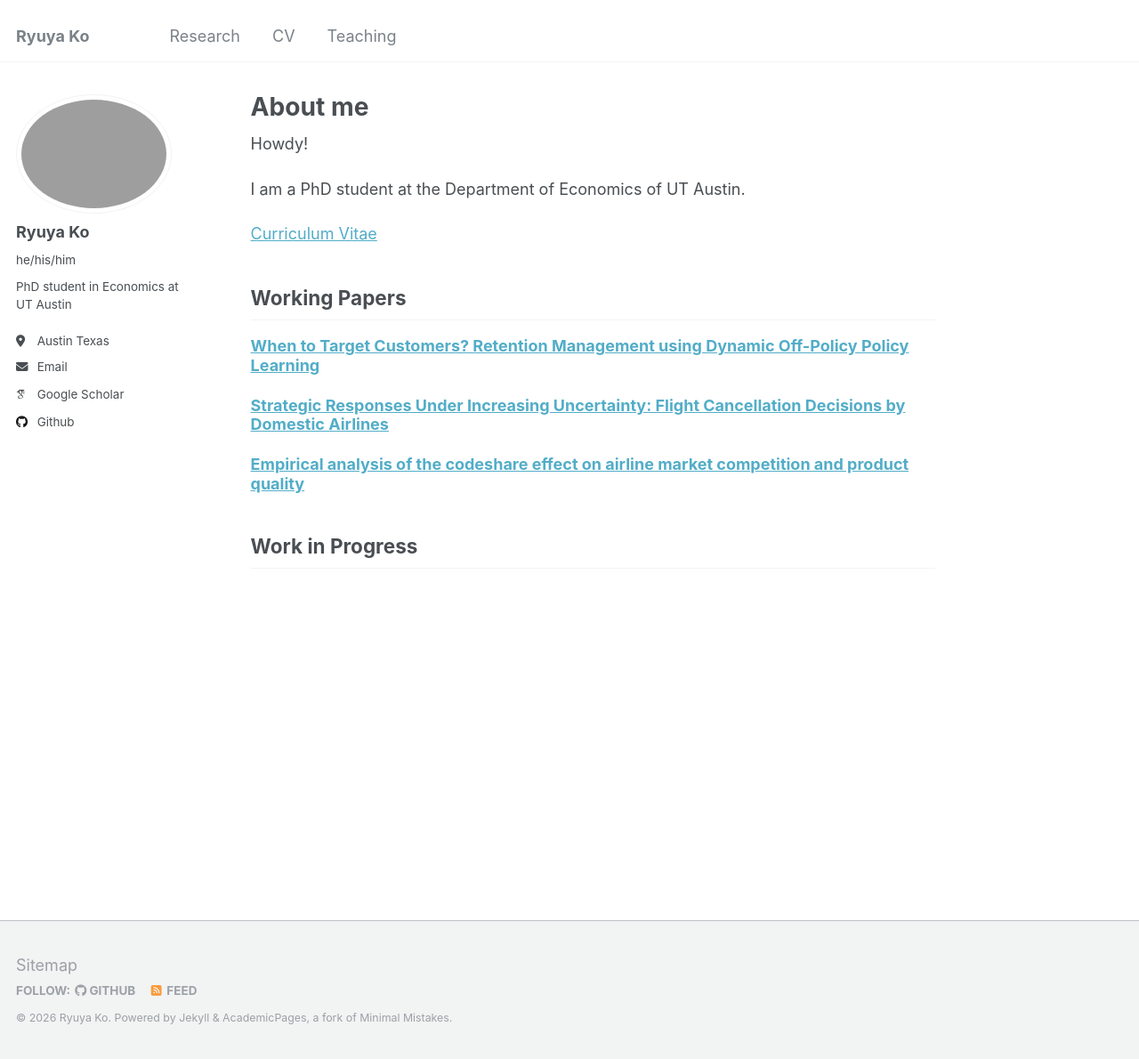
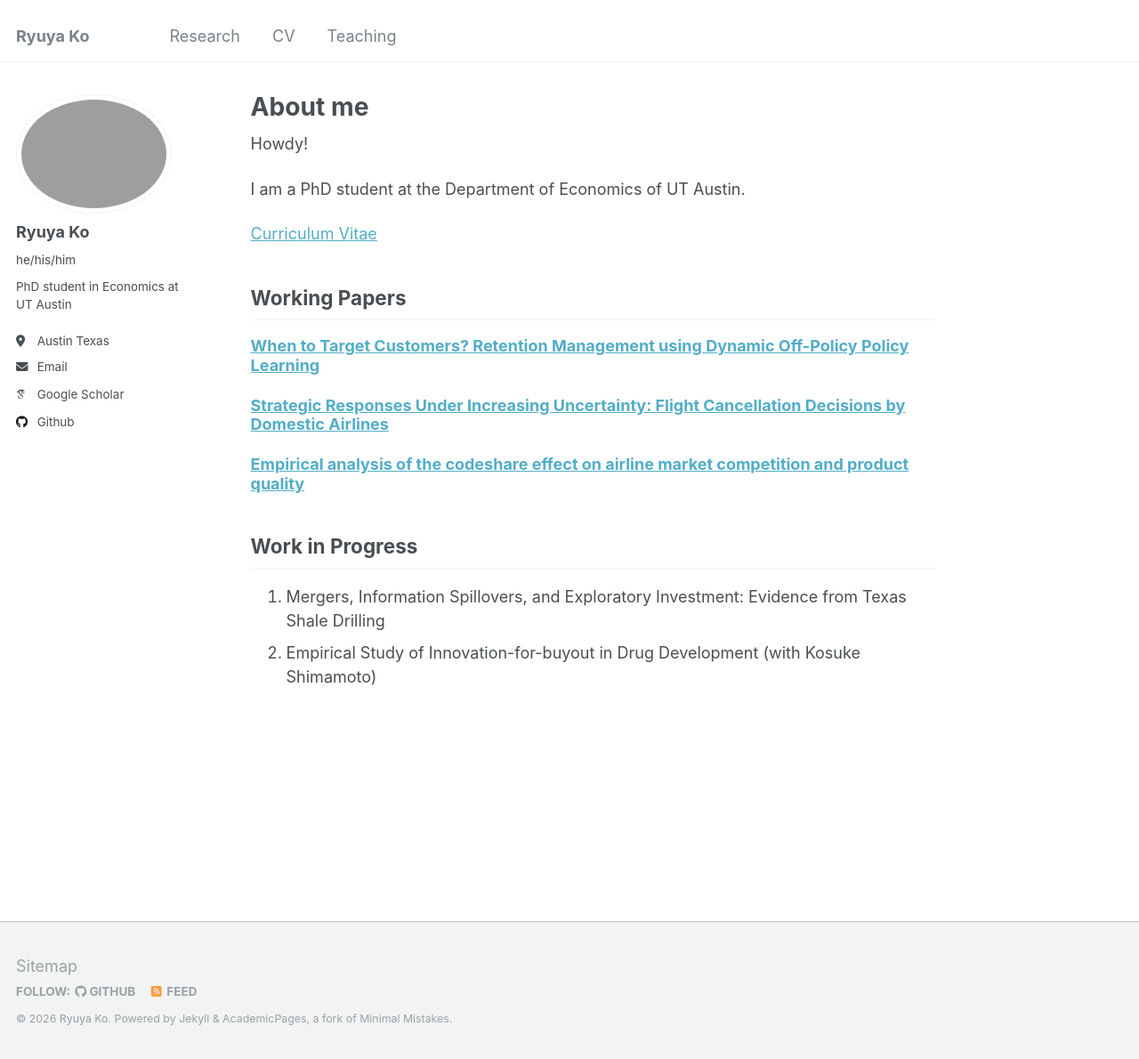
Before and after one commit to ryuya-ko/ryuya-ko.github.io, a Jekyll site: the page built from _pages/about.md, in a window 1280 px wide and 1190 px high. Shown: the whole window at 89% size. Built offline with Jekyll 4.4.1, drawn with Linux system fonts in a browser that asks for light colours; some web fonts are replaced.

Commit message:
Update profile photo CV and work in progress

```diff
--- a/_pages/about.md
+++ b/_pages/about.md
@@ -27,3 +27,6 @@ Working Papers
 
 Work in Progress
 ------
+
+1. Mergers, Information Spillovers, and Exploratory Investment: Evidence from Texas Shale Drilling
+2. Empirical Study of Innovation-for-buyout in Drug Development (with Kosuke Shimamoto)
```
Also changed, not shown: 2 other files.
